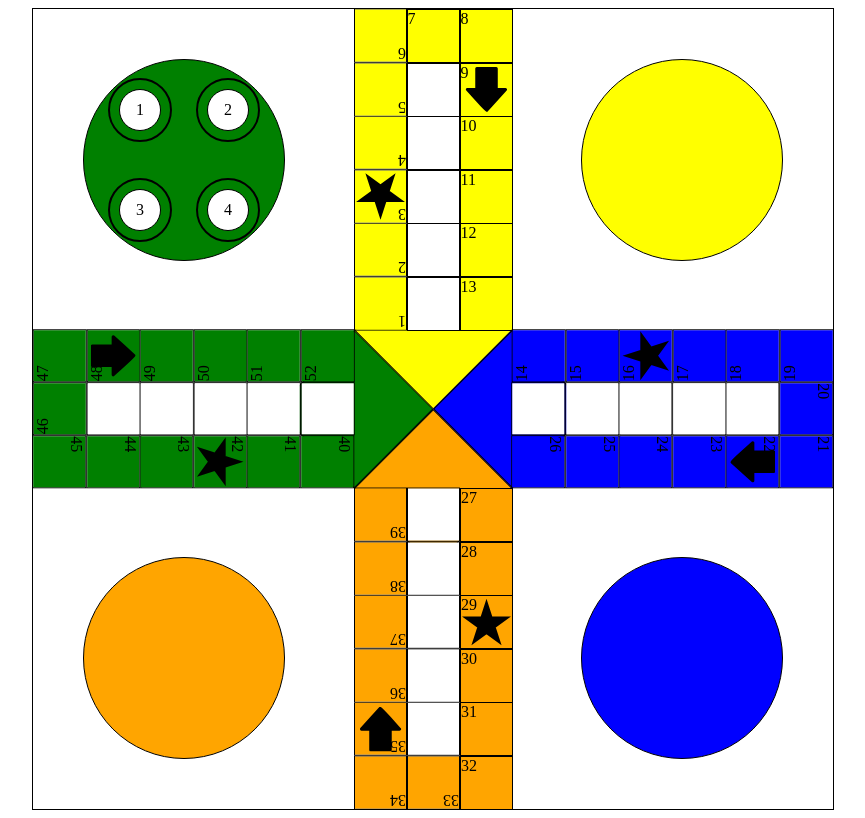
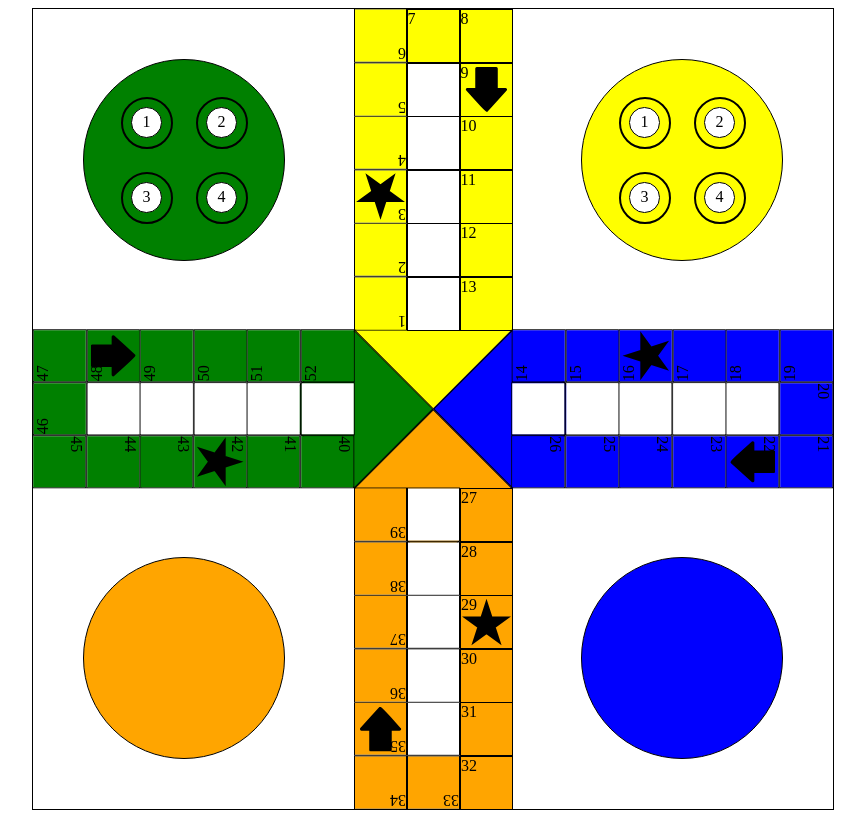
Before and after one commit to GustavoSouzinas/LUDOREMAKE, an Angular app: page / in a window 1280 px wide. Shown: the whole page, without its empty margins (207-1072 px from the left). Built offline with nearby package versions, Linux system fonts and the light colour scheme.

Commit message:
Piece can fit on space, circle interaction done

```diff
--- a/src/app/app.component.html
+++ b/src/app/app.component.html
@@ -1,26 +1,26 @@
 
    <div class="board test-grid">
 
-        <app-circle-pieces [color]="player1_Color" [pieces]="player1_pieces" class="top left" style="position: absolute;"></app-circle-pieces>
+        <app-circle-pieces [color]="player1_Color" [circle_pieces]="player1_pieces" class="top left" style="position: absolute;"></app-circle-pieces>
 
-        <app-circle-pieces [color]="player2_Color" class="top right" style="position: absolute;"></app-circle-pieces>
+        <app-circle-pieces [color]="player2_Color" [circle_pieces]="player2_pieces" class="top right" style="position: absolute;"></app-circle-pieces>
         <app-circle-pieces [color]="player3_Color" class="bottom left" style="position: absolute;"></app-circle-pieces>
         <app-circle-pieces [color]="player4_Color" class="bottom right" style="position: absolute;"></app-circle-pieces>
 
         <div class="top-grid" >
-            <app-spaces [spaces_color]="player2_Color"></app-spaces>
+            <app-spaces [spaces_color]="player2_Color" [pieces]="player1_pieces"></app-spaces>
         </div>
 
         <div class="right-grid">
-            <app-spaces [spaces_color]="player4_Color" class="rotate" style=" transform: rotate(90deg);"></app-spaces>
+            <app-spaces [spaces_color]="player4_Color" [pieces]="player1_pieces" class="rotate" style=" transform: rotate(90deg);"></app-spaces>
         </div>
 
          <div class="bottom-grid">
-            <app-spaces [spaces_color]="player3_Color" class="rotate" style=" transform: rotate(180deg)"></app-spaces>
+            <app-spaces [spaces_color]="player3_Color" [pieces]="player1_pieces" class="rotate" style=" transform: rotate(180deg)"></app-spaces>
         </div>
 
         <div class="left-grid">
-            <app-spaces [spaces_color]="player1_Color" class="rotate" style=" transform: rotate(270deg);"></app-spaces>
+            <app-spaces [spaces_color]="player1_Color" [pieces]="player1_pieces" class="rotate" style=" transform: rotate(270deg);"></app-spaces>
         </div>
 
 
--- a/src/app/app.component.ts
+++ b/src/app/app.component.ts
@@ -37,7 +37,7 @@ export class AppComponent implements OnInit{
     for(let i=0; i<4; i++){
       const item = new single_piece()
       item.id = i
-      item.color = "green"
+      item.color = "yellow"
       item.id++
       this.player2_pieces.push(item)
     }
--- a/src/app/circle-pieces/circle-pieces.component.css
+++ b/src/app/circle-pieces/circle-pieces.component.css
@@ -1,14 +1,22 @@
 .circle{
-
+    justify-content: center;
+    align-items: center;
     position: relative;
     display: flex;
-    justify-content: center;
-    align-items: center;
     flex-wrap: wrap;
     border: 1px solid black;
     border-radius: 50%;
     height: 200px;
     width: 200px;
+}
+
+.piece{
+    display: flex;
+    flex-wrap: wrap;
+    height: 50%;
+    width: 50%;
+    align-items: center;
+    justify-content: center;
 }
 
 .margintopleft{
@@ -50,3 +58,11 @@
 .right{
     margin-right: 10px;
 }
+
+
+.wrapbox{
+    display: flex;
+    flex-wrap: wrap;
+    height: 150px;
+    width: 150px;
+}
--- a/src/app/circle-pieces/circle-pieces.component.html
+++ b/src/app/circle-pieces/circle-pieces.component.html
@@ -1,3 +1,6 @@
 <div [style.background-color]="color" class="circle">
-    <app-piece *ngFor="let p of pieces" [id]="p.id" [color]="p.color"></app-piece>
+
+    <div class="wrapbox">
+        <app-piece class="piece" *ngFor="let p of local_pieces" [id]="p.id" [color]="p.color"></app-piece>
+    </div>
 </div>
--- a/src/app/circle-pieces/circle-pieces.component.ts
+++ b/src/app/circle-pieces/circle-pieces.component.ts
@@ -12,9 +12,11 @@ export class CirclePiecesComponent{
 
 
   @Input() color = '';
-  @Input() pieces: single_piece[]=[];
+  @Input() circle_pieces: single_piece[]=[];
 
-
+  get local_pieces(){
+    return this.circle_pieces.filter(p => p.current_pos === 1000)
+  }
 
 
   }
--- a/src/app/piece/piece.component.css
+++ b/src/app/piece/piece.component.css
@@ -1,13 +1,17 @@
 .circle{
+    box-sizing: border-box;
     display: flex;
     justify-content: center;
     align-items: center;
     background-color: white;
     border: 2px solid black;
     border-radius: 50%;
-    height: 60px;
-    width: 60px;
-    margin: 12px;
+    height: 100%;
+    width: 100%;
+    max-height: 52px;
+    max-width: 52px;
+    margin: 0px;
+    aspect-ratio: 1;
 }
 
 .numberCircle{
@@ -17,6 +21,6 @@
     background-color: white;
     border: 1px solid black;
     border-radius: 50%;
-    height: 40px;
-    width: 40px;
+    height: 60%;
+    width: 60%;
 }
--- a/src/app/piece/piece.component.ts
+++ b/src/app/piece/piece.component.ts
@@ -13,13 +13,14 @@ export class PieceComponent {
 
 @Input() color = "";
 @Input() id = 0;
+@Input() current_pos = 0;
 }
 
 export class single_piece{
  constructor(
  public id: number = 0,
  public init_pos: number = 0,
- public current_pos: number = 0,
+ public current_pos: number = 1000,
  public color: string = "white"
  ){}
 
--- a/src/app/single-space/single-space.component.css
+++ b/src/app/single-space/single-space.component.css
@@ -9,3 +9,21 @@
   justify-content: center;
   height: 52px;
 }
+
+.container-wrap {
+  display: flex;
+  flex-wrap: wrap;
+  align-items: center;
+  justify-content: center;
+  height: 100%;
+  width: 100%;
+}
+
+.item{
+  z-index: 1;
+  flex: 0 1 0;
+}
+
+.grow{
+  flex-grow: 1
+}
--- a/src/app/single-space/single-space.component.html
+++ b/src/app/single-space/single-space.component.html
@@ -1,10 +1,17 @@
 <div class="space" [style.background-color]="color" >
 
      <div style="position: absolute;">{{number}}</div>
+
      <div class="container" *ngIf="show_arrow" >
           <img src="assets/Right_simple_arrow_-_black.svg" style="transform: rotate(90deg);" alt="image" width="45" height="45">
      </div>
+
      <div class="container" *ngIf="show_star">
           <img src="assets/Five_Pointed_Star_Solid.svg" style="transform: rotate(0deg); position: absolute;">
      </div>
+
+     <div class="container-wrap">
+          <app-piece class="item" *ngFor="let p of local_pieces" [color]="p.color" [current_pos]="p.current_pos" [id]="p.id" [class.grow]="canGrow" [style.min-width.px]="minWidth"></app-piece>
+     </div>
+
 </div>
--- a/src/app/single-space/single-space.component.ts
+++ b/src/app/single-space/single-space.component.ts
@@ -1,7 +1,13 @@
 import { CommonModule } from '@angular/common';
 import { Component, input, Input} from '@angular/core';
 import { OnInit } from '@angular/core';
-import { PieceComponent } from "../piece/piece.component";
+import { PieceComponent, single_piece } from "../piece/piece.component";
+
+type Piece = {
+    current_pos: number
+    id: number
+    color: string
+  }
 
 let counter = 0
 
@@ -13,19 +19,39 @@ let counter = 0
 })
 export class SingleSpaceComponent implements OnInit {
 
+  Style_pieces: Piece[] = []
+
   number: number | null = null;
 
+  canGrow: boolean = true;
+  minWidth: number = 17
   ngOnInit(){
-
   if(this.count){
       counter++;
       this.number = counter;
-    }}
+    }
+
+  this.changeStytle()
+    }
 
   @Input() color = "";
   @Input() show_star = false;
   @Input() show_arrow = false;
   @Input() count = true;
+  @Input() pieces: single_piece[]=[]
+
+  get local_pieces(): Piece[]{
+    return this.pieces.filter(p => p.current_pos === this.number)
+  }
+
+  changeStytle(){
+  if(this.local_pieces.length > 9){
+    this.minWidth = 10
+  }
+  if(this.local_pieces.length > 3){
+    this.canGrow = false
+  }
+  }
 
 }
 
--- a/src/app/spaces/spaces.component.html
+++ b/src/app/spaces/spaces.component.html
@@ -1,15 +1,15 @@
 <div class="parentBox">
 
      <div class="grid" style="transform: rotate(180deg);">
-        <app-single-space class="space" [show_star]="s.star" [color]="s.color" *ngFor="let s of first_spaces" ></app-single-space>
+        <app-single-space class="space" [show_star]="s.star" [color]="s.color" [pieces]="pieces" *ngFor="let s of first_spaces" ></app-single-space>
     </div>
 
 
     <div class="grid">
-        <app-single-space class="space" [color]="s.color" [count]="s.count" *ngFor="let s of middle_spaces"></app-single-space>
+        <app-single-space class="space" [color]="s.color" [count]="s.count" [pieces]="pieces" *ngFor="let s of middle_spaces"></app-single-space>
     </div>
 
     <div class="grid">
-        <app-single-space class="space" [show_arrow]="s.arrow" [color]="spaces_color" [count]="s.count" *ngFor="let s of last_spaces" ></app-single-space>
+        <app-single-space class="space" [show_arrow]="s.arrow" [color]="spaces_color" [pieces]="pieces" [count]="s.count" *ngFor="let s of last_spaces" ></app-single-space>
     </div>
 </div>
--- a/src/app/spaces/spaces.component.ts
+++ b/src/app/spaces/spaces.component.ts
@@ -2,8 +2,8 @@ import { CommonModule } from '@angular/common';
 import { Component } from '@angular/core';
 import { OnInit } from '@angular/core';
 import { Input } from '@angular/core';
-import { SingleSpaceComponent, single_space } from "../single-space/single-space.component";
-import { PieceComponent } from "../piece/piece.component";
+import { SingleSpaceComponent, single_space} from "../single-space/single-space.component";
+import { PieceComponent, single_piece  } from "../piece/piece.component";
 
 @Component({
   selector: 'app-spaces',
@@ -18,7 +18,7 @@ middle_spaces: single_space[]=[]
 last_spaces: single_space[]=[]
 
 @Input() spaces_color = '';
-
+@Input() pieces: single_piece[]=[]
 ngOnInit(): void {
  this.createClassFirstSpaces();
  this.createClassMiddleSpaces();
```
